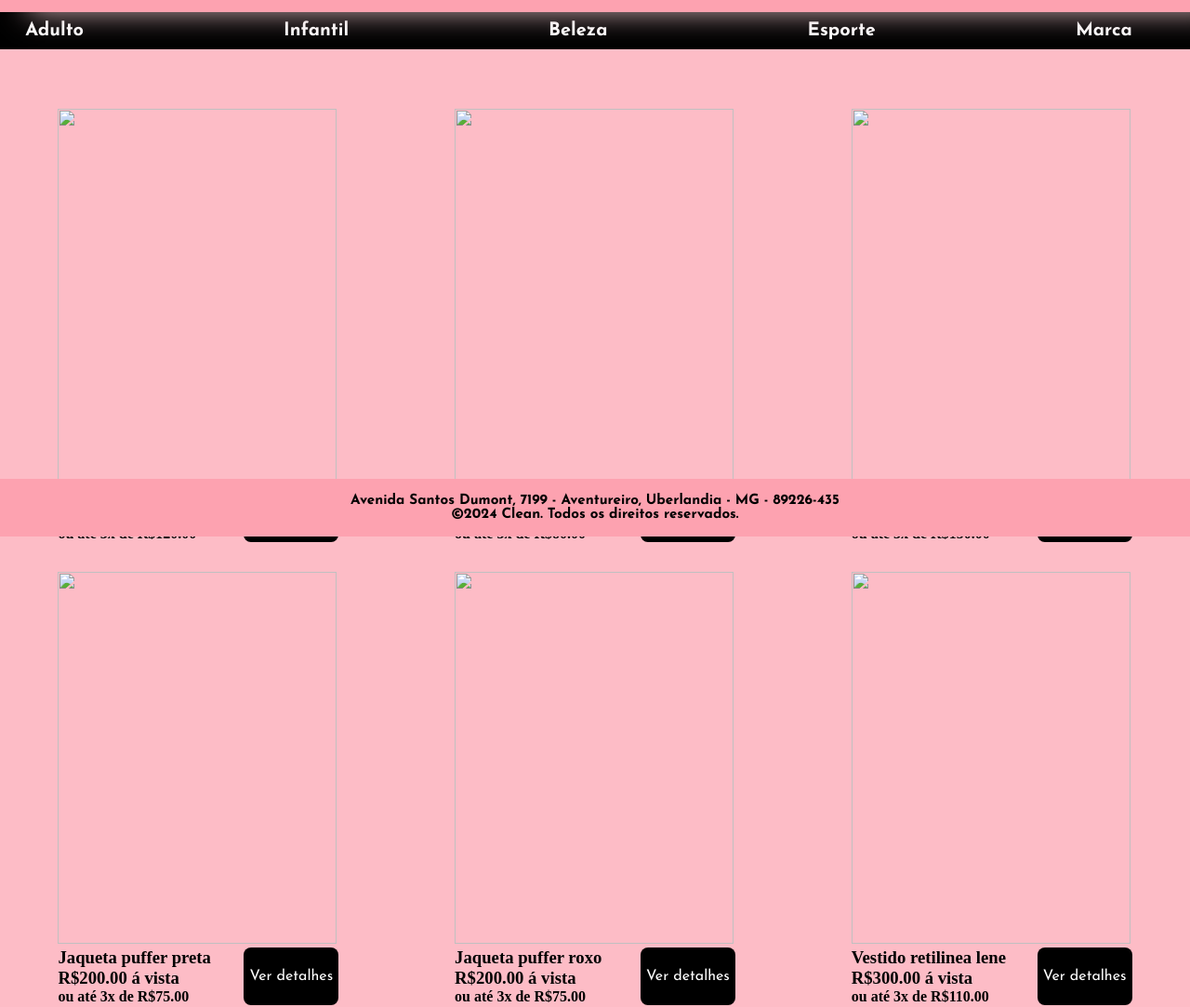
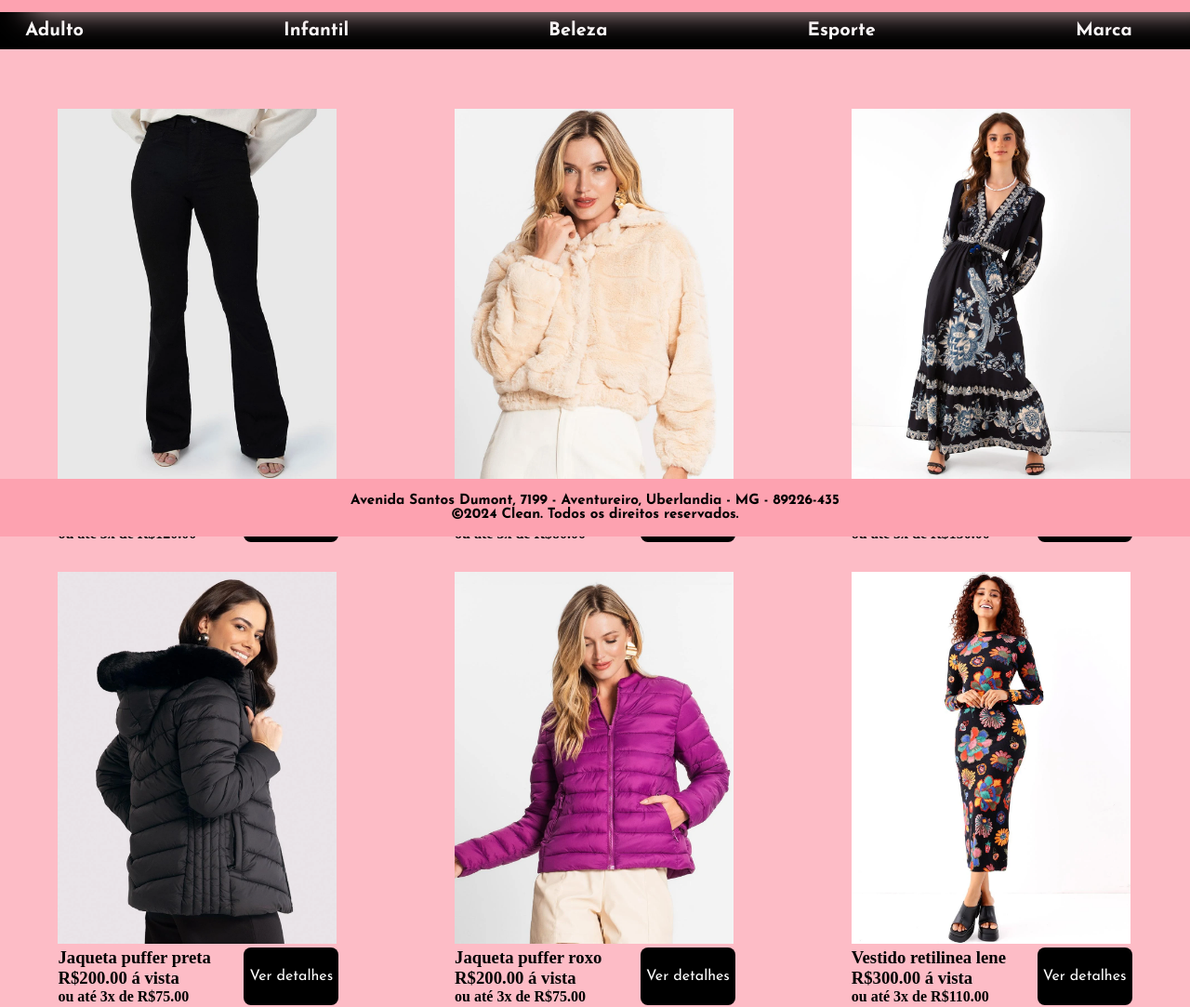
Before and after one commit to GabrielSonyplay/GabrielSonyplay.github.io, a plain HTML site: page produtos.html in a window 1280 px wide. Shown: the part 223-1306 px from the top of the page at 93% size. Drawn offline with Linux system fonts and the light colour scheme; files whose address does not match are found by name.

Commit message:
Update produtos.html

```diff
--- a/produtos.html
+++ b/produtos.html
@@ -72,7 +72,7 @@
         <div class="page">
             <div class="content">
                 <div class="cols cols-3">
-                    <a href="sites-produto/produto1.html"><img class="imagem4" src="/site/images-site/calca-feminina-flare-em-sarja-preto_724500_1000_1.webp">
+                    <a href="sites-produto/produto1.html"><img class="imagem4" src="images-site/calca-feminina-flare-em-sarja-preto_724500_1000_1.webp">
                         <div class="divisao">
                             <div class="divisao1">
                                 <h3>Calça feminina preta</h3>
@@ -82,7 +82,7 @@
                             <div class="obg">Ver detalhes</div>
                         </div>
                     </a>
-                    <a href="sites-produto/produto2.html"><img class="imagem4" src="/site/images-site/jaqueta-feminina-bege_733242_1000_1.webp">
+                    <a href="sites-produto/produto2.html"><img class="imagem4" src="images-site/jaqueta-feminina-bege_733242_1000_1.webp">
                         <div class="divisao">
                             <div class="divisao1">
                                 <h3>Jaqueta Feminina Bege</h3>
@@ -92,7 +92,7 @@
                             <div class="obg">Ver detalhes</div>
                         </div>
                     </a>
-                    <a href="sites-produto/produto3.html"><img class="imagem4" src="/site/images-site/vestido-cropped-pouso-tropical-preto_379298_1000_1.webp">
+                    <a href="sites-produto/produto3.html"><img class="imagem4" src="images-site/vestido-cropped-pouso-tropical-preto_379298_1000_1.webp">
                         <div class="divisao">
                             <div class="divisao1">
                                 <h3>Vestido Cropped  Preto</h3>
@@ -102,7 +102,7 @@
                             <div class="obg">Ver detalhes</div>
                         </div>
                     </a>
-                    <a href="sites-produto/produto4.html"><img class="imagem4" src="/site/images-site/jaqueta-puffer-alongada-com-forro-pelo-preto_728845_1000_1.webp">
+                    <a href="sites-produto/produto4.html"><img class="imagem4" src="images-site/jaqueta-puffer-alongada-com-forro-pelo-preto_728845_1000_1.webp">
                         <div class="divisao">
                             <div class="divisao1">
                                 <h3>Jaqueta puffer preta</h3>
@@ -112,7 +112,7 @@
                             <div class="obg">Ver detalhes</div>
                         </div>
                     </a>
-                    <a href="sites-produto/produto5.html"><img class="imagem4" src="/site/images-site/jaqueta-puffer-feminina-roxo_734990_1000_1.webp">
+                    <a href="sites-produto/produto5.html"><img class="imagem4" src="images-site/jaqueta-puffer-feminina-roxo_734990_1000_1.webp">
                         <div class="divisao">
                             <div class="divisao1">
                                 <h3>Jaqueta puffer roxo</h3>
@@ -122,7 +122,7 @@
                             <div class="obg">Ver detalhes</div>
                         </div>
                     </a>
-                    <a href="sites-produto/produto6.html"><img class="imagem4" src="/site/images-site/vestido-midi-retilinea-lene_377880_1000_1.webp">
+                    <a href="sites-produto/produto6.html"><img class="imagem4" src="images-site/vestido-midi-retilinea-lene_377880_1000_1.webp">
                         <div class="divisao">
                             <div class="divisao1">
                                 <h3>Vestido retilinea lene</h3>
@@ -132,7 +132,7 @@
                             <div class="obg">Ver detalhes</div>
                         </div>
                     </a>
-                    <a href="sites-produto/produto7.html"><img class="imagem4" src="/site/images-site/vestido-midi-floresta-praiana-preto_379329_1000_1.webp">
+                    <a href="sites-produto/produto7.html"><img class="imagem4" src="images-site/vestido-midi-floresta-praiana-preto_379329_1000_1.webp">
                         <div class="divisao">
                             <div class="divisao1">
                                 <h3>Vestido praiana preto</h3>
@@ -142,7 +142,7 @@
                             <div class="obg">Ver detalhes</div>
                         </div>
                     </a>
-                    <a href="sites-produto/produto8.html"><img class="imagem4" src="/site/images-site/vestido-midi-lenco-floraline-off-white_383430_1000_1.webp">
+                    <a href="sites-produto/produto8.html"><img class="imagem4" src="images-site/vestido-midi-lenco-floraline-off-white_383430_1000_1.webp">
                         <div class="divisao">
                             <div class="divisao1">
                                 <h3>Vestido Tropical floraline</h3>
@@ -152,7 +152,7 @@
                             <div class="obg">Ver detalhes</div>
                         </div>
                     </a>
-                    <a href="sites-produto/produto9.html"><img class="imagem4" src="/site/images-site/vestido-cropped-esplendor-tropical-preto_379305_1000_1.webp">
+                    <a href="sites-produto/produto9.html"><img class="imagem4" src="images-site/vestido-cropped-esplendor-tropical-preto_379305_1000_1.webp">
                         <div class="divisao">
                             <div class="divisao1">
                                 <h3>Vestido tropical preto</h3>
```
